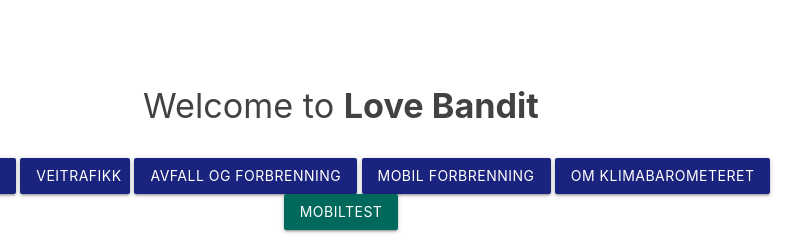
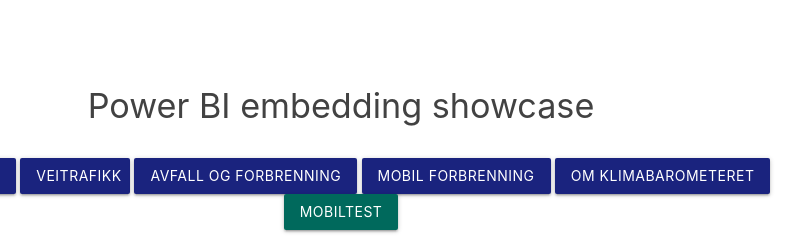
Before and after one commit to MrMossevig/mrmossevig.github.io, a plain HTML site: page powerbi_test.html in a window 1280 px wide. Shown: the top 248 px of the page, 299-1102 px from the left. Drawn offline with nearby package versions, Linux system fonts and the light colour scheme; grey boxes are pictures that could not be loaded.

Commit message:
Update powerbi_test.html

```diff
--- a/powerbi_test.html
+++ b/powerbi_test.html
@@ -34,7 +34,7 @@
         <div class="row">
           <div class="col s12 center-align grey-text text-darken-3">
             <h4>
-              Welcome to  <b class="brand-logo">Love Bandit</b>
+             Power BI embedding showcase
             </h4>
           </div>
         </div>
```
